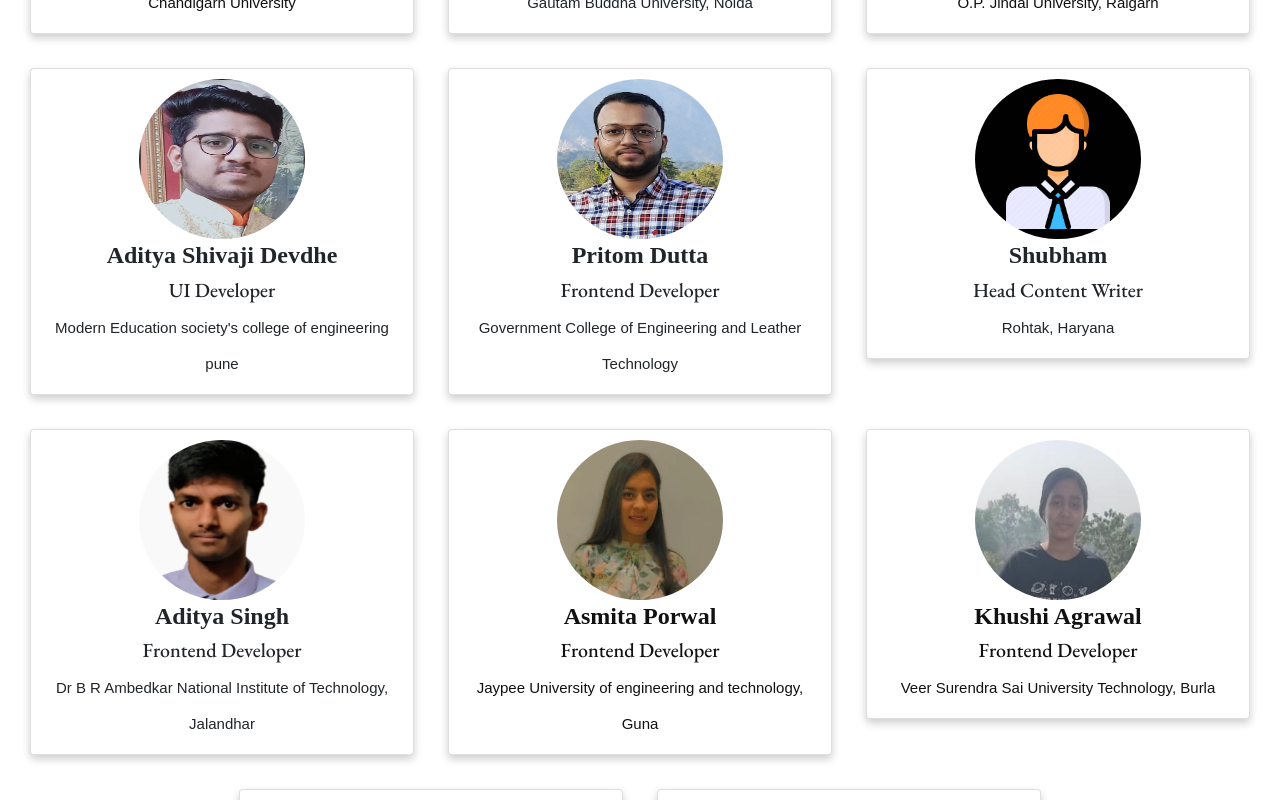
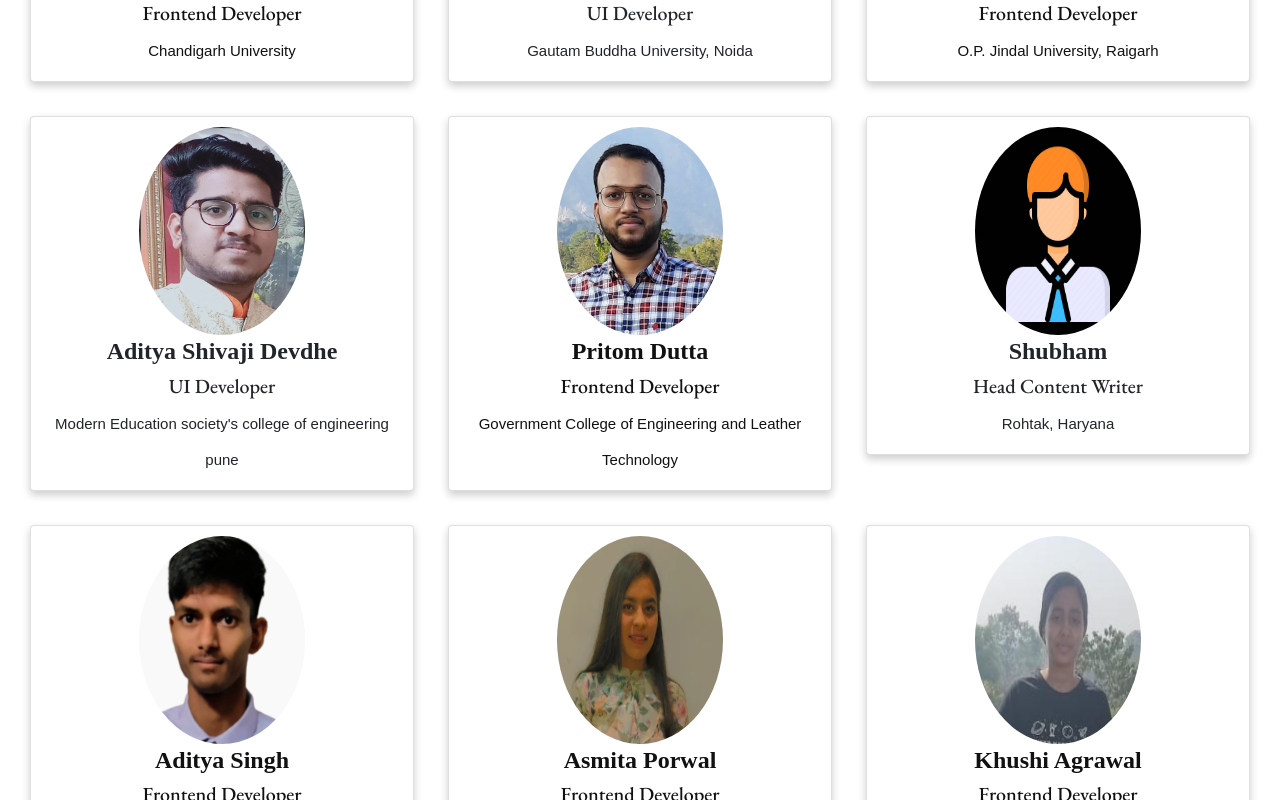
Before and after one commit to surya123-ctrl/Bunk4Study-Extension, a React (Create React App) app: page /Credits in a window 1280 px wide. Shown: the part 1680-2480 px from the top of the page. Built offline with nearby package versions, Linux system fonts and the light colour scheme; no server answers.

Commit message:
Credits page Update
Github links of Pritom and Aditya Singh were added and developer's pics height was increased.

```diff
--- a/src/MyComponents/Credits.jsx
+++ b/src/MyComponents/Credits.jsx
@@ -92,6 +92,7 @@ const Credits = () => {
         </div>
 
         <div class="card">
+          <a href="http://github.com/pritomdutta89" target="_blank" rel="noopener noreferrer">
           <img id="user" src={Pritom} alt="Dev" />
 
           <div class="card-content">
@@ -99,6 +100,7 @@ const Credits = () => {
             <h5>Frontend Developer</h5>
             <p>Government College of Engineering and Leather Technology</p>
           </div>
+          </a>
         </div>
 
         <div class="card">
@@ -112,6 +114,7 @@ const Credits = () => {
         </div>
 
         <div class="card">
+          <a href="http://github.com/aditya9855" target="_blank" rel="noopener noreferrer">
           <img id="user" src={Aditya} alt="Dev" />
 
           <div class="card-content">
@@ -119,6 +122,7 @@ const Credits = () => {
             <h5>Frontend Developer</h5>
             <p>Dr B R Ambedkar National Institute of Technology, Jalandhar</p>
           </div>
+          </a>
         </div>
 
         <div class="card">
--- a/src/MyComponents/style/Credits.css
+++ b/src/MyComponents/style/Credits.css
@@ -46,7 +46,7 @@
   margin-left: auto;
   margin-right: auto;
   width: 44%;
-  height: 10rem;
+  height: 13rem;
   max-width: 100%;
   border-radius: 50%;
 }
```
